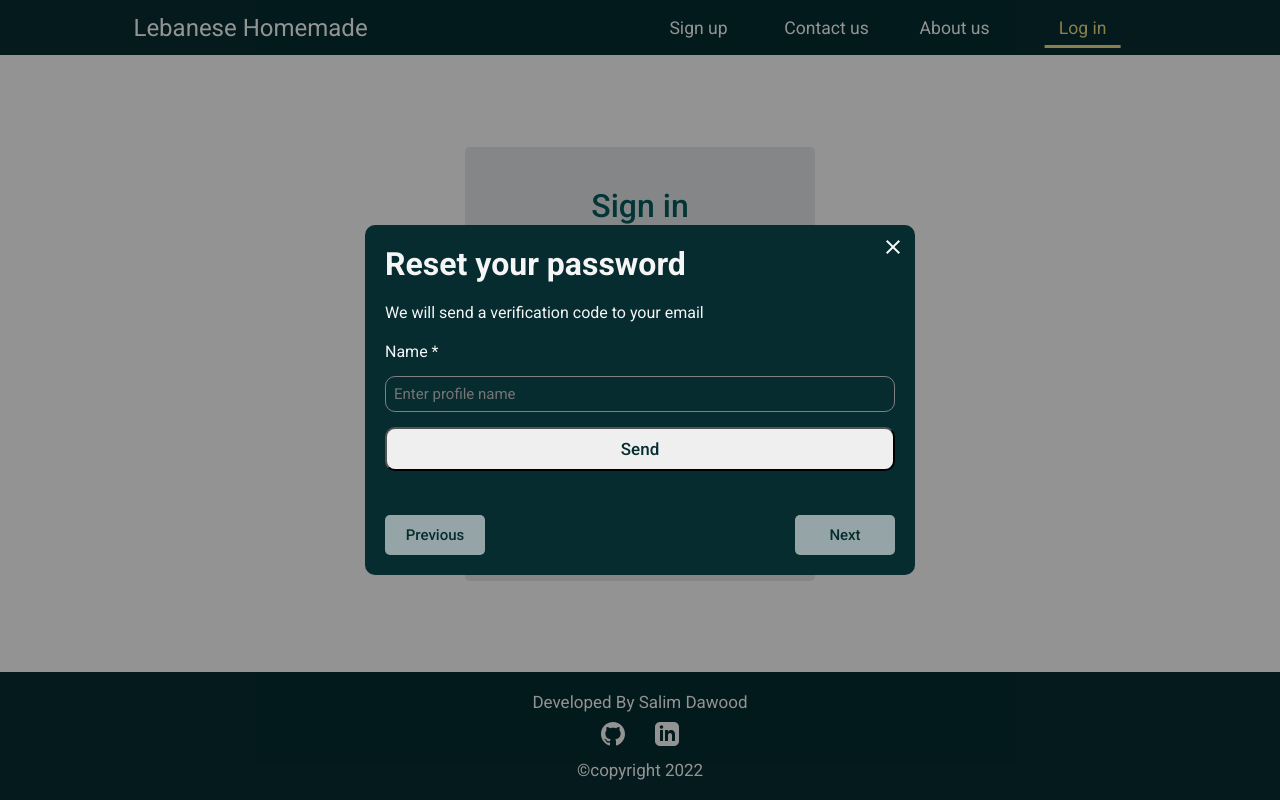
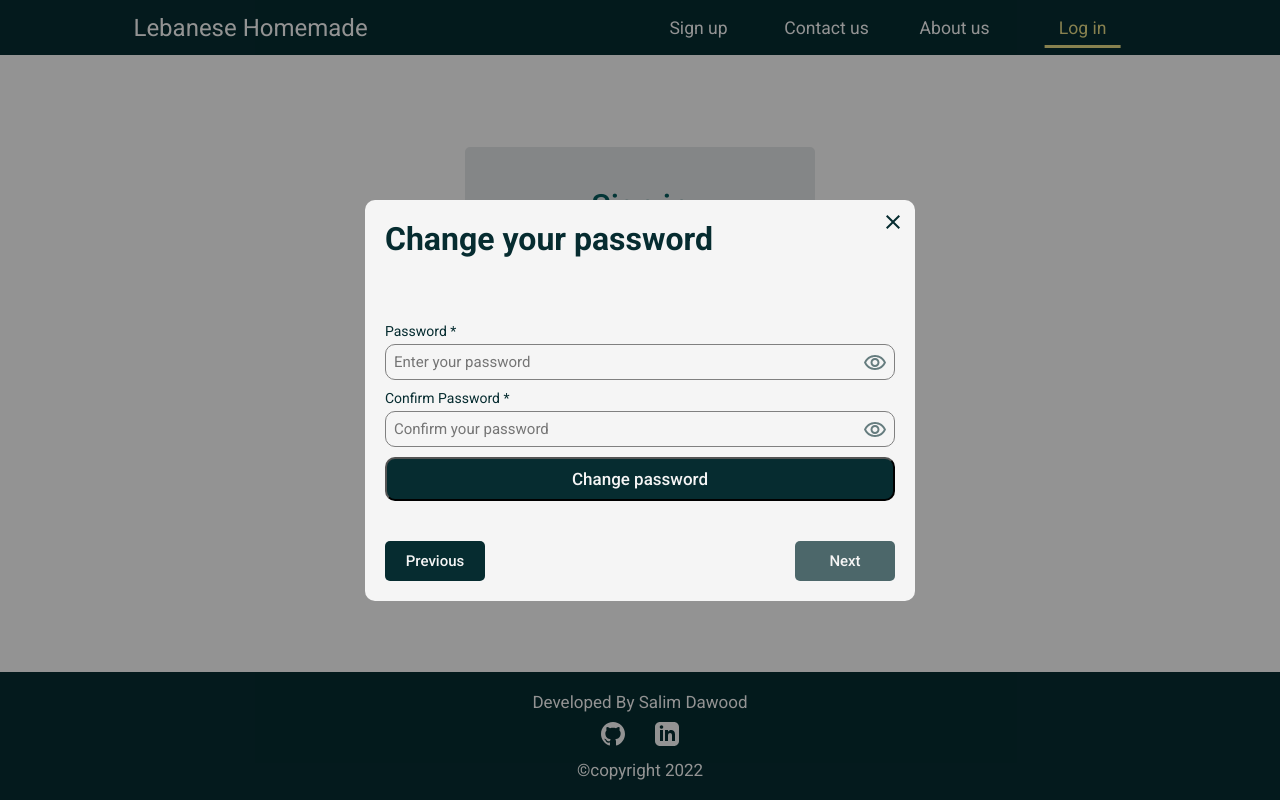
Before and after one commit to salimdawood/Lebanese-Homemade-Frontend, a React (Create React App) app: page /signin in a window 1280 px wide. Both pictures are taken after a click on the element "Reset password". Built offline with nearby package versions, Linux system fonts and the light colour scheme; no server answers.

Commit message:
reset-pass-bug-fix

```diff
--- a/src/App.css
+++ b/src/App.css
@@ -994,20 +994,23 @@ footer .footer-media-container svg:hover{
   max-width: 550px;
   min-height: 350px;
   padding: 20px;
-  background-color: var(--secondary-3-color);
+  padding-bottom: 100px;
+  background-color: var(--primary-color);
   display: flex;
   flex-direction: column;
   justify-content: stretch;
   align-items: stretch;
   gap: 20px;
-  color: var(--primary-color);
+  color: var(--secondary-3-color);
   border-radius: 10px;
 }
-.password-popup .container svg{
+.password-popup .container  svg{
+  fill: var(--secondary-3-color);
+}
+.password-popup .container > svg{
   position: absolute;
   top: 10px;
   right: 10px;
-  fill:var(--primary-color)
 }
 .password-popup .container .email-form{
   display: flex;
@@ -1018,17 +1021,18 @@ footer .footer-media-container svg:hover{
 }
 .password-popup .container input{
   border-radius: 10px;
-  color: var(--primary-color);
+  color: var(--secondary-3-color);
 }
 .password-popup .container .email-form input[type='submit']{
   padding: 10px 20px;
   font-size: 17px;
   font-weight: 500;
-  color: var(--secondary-3-color);
+  color: var(--primary-color);
+  background-color: var(--secondary-3-color);
 }
 .password-popup .container button{
-  color: var(--secondary-3-color);
-  background-color: var(--primary-color);
+  color: var(--primary-color);
+  background-color: var(--secondary-3-color);
   width: 100px;
   height: 40px;
   border: none;
@@ -1039,7 +1043,7 @@ footer .footer-media-container svg:hover{
   font-weight: 500;
 }
 .password-popup .container button:disabled{
-  opacity: .6;
+  opacity: .7;
 }
 .prev-btn{
   left:20px;
--- a/src/components/EmailFragment.jsx
+++ b/src/components/EmailFragment.jsx
@@ -1,9 +1,5 @@
-import React,{useState,useEffect,useRef} from 'react'
+import React,{useRef} from 'react'
 import reactDom from 'react-dom'
-//unique id
-import { nanoid } from 'nanoid'
-//components
-import {Close} from './Svg'
 //api
 import { URL_PATH } from '../constantVariables/path'
 import axios, * as Axios from 'axios'
@@ -13,6 +9,7 @@ import emailjs from 'emailjs-com'
 const EmailFragment = (props) => {
 
   const {form,setForm,setPage,setLoading,setCodeSent} = props
+
   const formRef  = useRef()
 
   const sendVerification = async(e)=>{
@@ -21,7 +18,7 @@ const EmailFragment = (props) => {
     setLoading(true)
 
     try {
-      const result_api = await axios.get(URL_PATH+`Users/${form.email}`)
+      const result_api = await axios.get(URL_PATH+`Users/${form.name}`)
       console.log(result_api)
       if(result_api.data !== null){
         let form_copy = formRef.current.cloneNode(true)
@@ -49,7 +46,7 @@ const EmailFragment = (props) => {
       <p>We will send a verification code to your email</p>
       <form ref={formRef} className='email-form' onSubmit={sendVerification}>
         <label>Name *</label>
-        <input type="text" name="email" value={form.email}
+        <input type="text" name="name" value={form.name}
         onChange={(e)=>setForm({...form,[e.target.name]:e.target.value})}
         placeholder="Enter profile name"  required/>
         <input type="submit" value="Send"/>
--- /dev/null
+++ b/src/components/PasswordFragment.jsx
@@ -0,0 +1,88 @@
+import React,{useState} from 'react'
+//api
+import * as Axios from 'axios'
+import { URL_PATH } from '../constantVariables/path'
+//input for form
+import userInfoInput from '../constantVariables/userInfoInput'
+//components
+import FormInput from './FormInput'
+
+const PasswordFragment = (props) => {
+
+  const {form} = props
+
+  const[userInfo,setUserInfo] = useState({
+    name:form.name,
+    password:"",
+    confirmPassword:""
+  })
+
+  const handleChange =(e)=>{
+    setUserInfo({ ...userInfo, [e.target.name]: e.target.value });
+  }
+
+  const handleSubmit = (e)=>{
+    console.log("clicked")
+    const {name,password} = userInfo
+    e.preventDefault()
+    var data = JSON.stringify([
+      {
+        "op": "replace",
+        "path": "/password",
+        "value": password
+      }
+    ]);
+
+    var config = {
+      method: 'patch',
+      url: URL_PATH+`Users/${name}`,
+      headers: {
+        'Content-Type': 'application/json'
+      },
+      data : data
+    };
+    Axios(config)
+    .then((result)=>{
+      console.log(result)
+      switch (result.data) {
+        case 0:
+          console.log("server error .....")
+          break;
+        case 1:
+          console.log("updated successfully")
+          /*
+          dispatch({type:'UPDATE_USER_PROFILE',userProfile:{...userInfo,cardList:userProfile.cardList}})
+          setNameIsUnique(true)
+          setNotification({isShown:true,message:'Successfully updated your profile information',color:'green'})
+          closeNotification()
+          */
+          break;
+        default:
+          console.log("success code not founded")
+          break;
+      }
+    },(error)=>{
+      console.log(error)
+    });
+  }
+
+  return (
+    <form onSubmit={handleSubmit} className="email-form">
+      <h1>Change your password</h1>
+      <div className="form-container">
+        {
+          userInfoInput(userInfo.password).slice(2,4).map((input)=>(
+            <FormInput
+            key={input.id}
+            {...input}
+            value={userInfo[input.name]}
+            onChange={handleChange} />
+          ))
+        }
+        <input type="submit" value="Change password" />
+      </div>
+    </form>
+)
+}
+
+export default PasswordFragment
--- a/src/components/PasswordReset.jsx
+++ b/src/components/PasswordReset.jsx
@@ -1,28 +1,60 @@
-import React,{useState,useEffect} from 'react'
+import React,{useState} from 'react'
 //unique id
 import { nanoid } from 'nanoid'
 //components
 import {Close} from './Svg'
 import EmailFragment from './EmailFragment'
 import VerificationFragment from './VerificationFragment'
+import PasswordFragment from './PasswordFragment'
 import Loading from './Loading'
 
 const PasswordReset = ({popUpState}) => {
 
   const [loading,setLoading] = useState(false)
   const [codeSent,setCodeSent] = useState(false)
+  const [codeMatch,setCodeMatch] = useState(false)
+  const[page,setPage] = useState(3)
 
   const [form,setForm] = useState({
-    email:"",
+    name:"",
     message:nanoid(5)
   })
 
-  const[page,setPage] = useState(1)
+
   const prevFragment = ()=>{
-    if(page===2) setPage(1)
+    if(page!==1) setPage(page-1)
   }
   const nextFragment = ()=>{
-    if(page===1) setPage(2)
+    if(page!==3) setPage(page+1)
+  }
+
+  let email_props = {
+    form,
+    setForm,
+    setPage,
+    setLoading,
+    setCodeSent
+  }
+  let verification_props = {
+    form,
+    setCodeMatch,
+    setPage
+  }
+  let password_props = {
+    form
+  }
+
+  const inflateFragment = (pageNumber) =>{
+    switch (pageNumber) {
+      case 1:
+        return <EmailFragment {...email_props}/>
+      case 2:
+        return <VerificationFragment {...verification_props}/>
+      case 3:
+        return <PasswordFragment {...password_props}/>
+      default:
+        return
+    }
   }
 
   return (
@@ -30,16 +62,9 @@ const PasswordReset = ({popUpState}) => {
       {loading && <Loading/>}
       <div className="container">
         <Close onClick={()=>popUpState(false)}/>
-        {
-          page===1?
-          <EmailFragment form={form} setForm={setForm} setPage={setPage} setLoading={setLoading}
-          setCodeSent={setCodeSent}
-          />
-            :
-          <VerificationFragment form={form}/>
-        }
+         {inflateFragment(page)}
         <button className='prev-btn' disabled={page===1?true:false} onClick={prevFragment}>Previous</button>
-        <button className='next-btn' disabled={page===1 && codeSent?false:true} onClick={nextFragment}>Next</button>
+        <button className='next-btn' disabled={(page===1 && codeSent)||(page===2 && codeMatch)?false:true} onClick={nextFragment}>Next</button>
       </div>
     </div>
   )
--- a/src/components/VerificationFragment.jsx
+++ b/src/components/VerificationFragment.jsx
@@ -1,16 +1,18 @@
 import React,{useState} from 'react'
 
-const VerificationFragment = ({form}) => {
+const VerificationFragment = (props) => {
+
+  const {form,setPage,setCodeMatch} = props
 
   const [code,setCode] = useState('')
 
   const checkVerification = (e)=>{
     e.preventDefault()
     if(code===form.message){
-      console.log("verified")
+      setPage(3)
+      setCodeMatch(true)
     }
   }
-
 
   return (
     <>
--- a/src/pages/SignUp.jsx
+++ b/src/pages/SignUp.jsx
@@ -56,12 +56,6 @@ const SignUp = () => {
     setUserInfo({ ...userInfo, [e.target.name]: e.target.value });
   }
 
-  const checkPassword = ()=>{
-    console.log(userInfo.password,userInfo.password.length)
-    console.log(userInfo.confirmPassword,userInfo.confirmPassword.length)
-    console.log(userInfo.password===userInfo.confirmPassword)
-  }
-
   return (
       <form onSubmit={handleSubmit} className="form">
         <h1>Register</h1>
@@ -76,7 +70,7 @@ const SignUp = () => {
               onChange={handleChange} />
             ))
           }
-          <input onClick={checkPassword} type="submit" value="Sign up" />
+          <input type="submit" value="Sign up" />
           <p>Already have account?<Link to="/signin"> Log in</Link></p>
         </div>
       </form>
```
